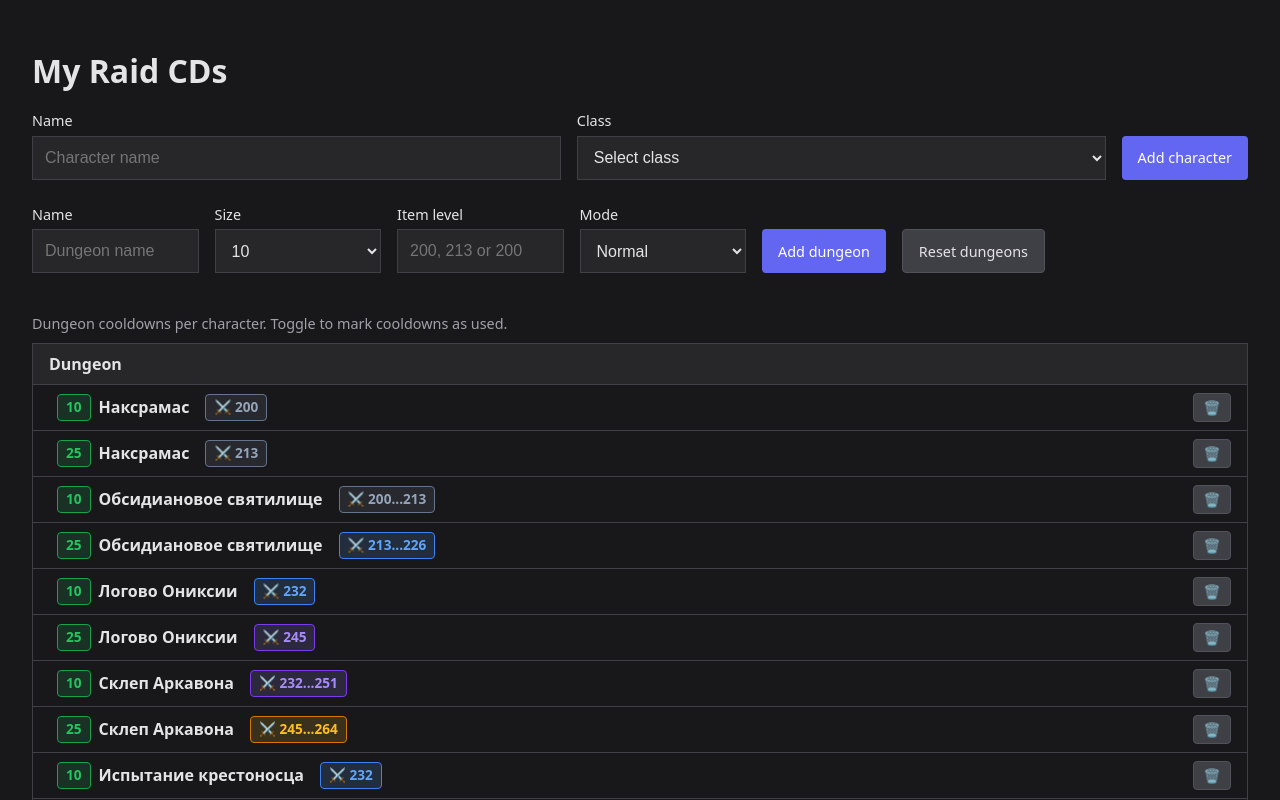
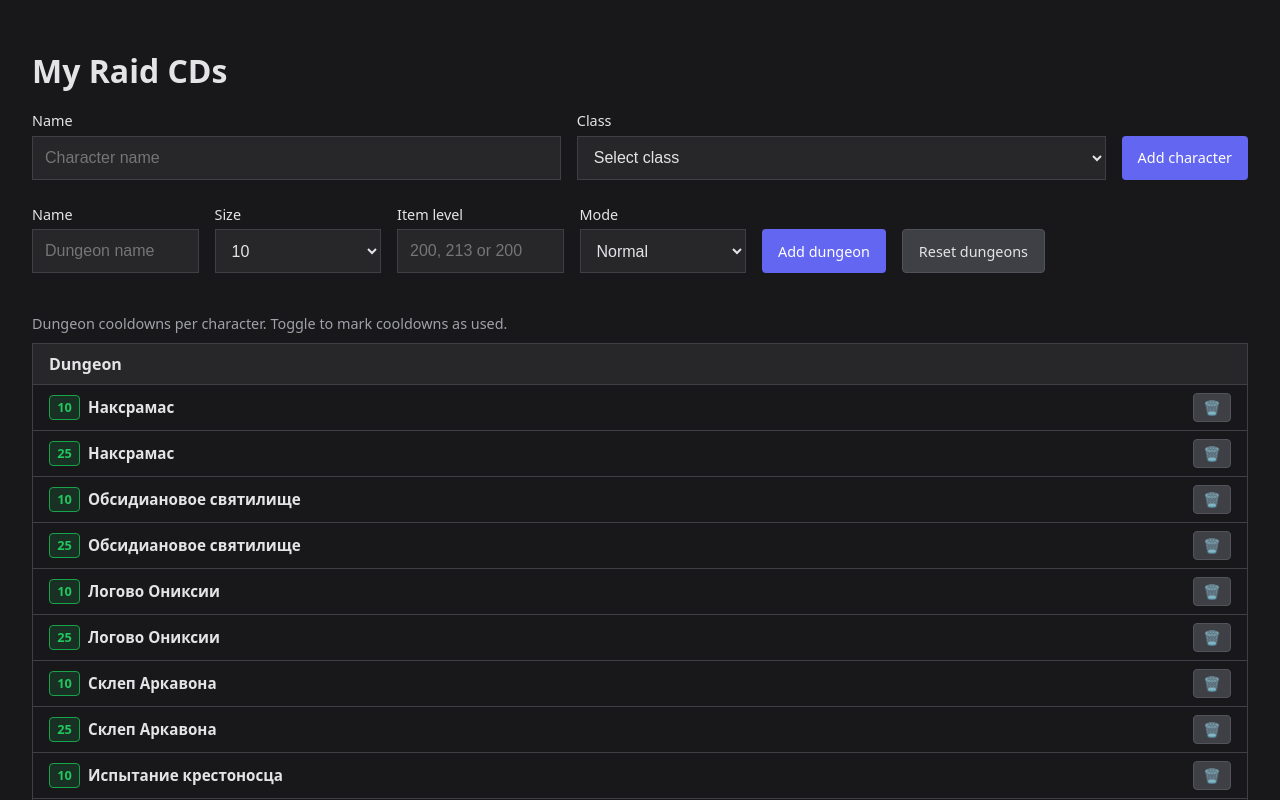
Before and after one commit to sergimax/my-raid-cds, a React (Vite) app: page / in a window 1280 px wide. Shown: the top 800 px of the page. Built offline with nearby package versions, Linux system fonts and the light colour scheme.

Commit message:
refactor(dungeon-table): remove item level tier calculation and update styles for improved layout and readability

```diff
--- a/src/components/dungeon-table/index.tsx
+++ b/src/components/dungeon-table/index.tsx
@@ -1,15 +1,6 @@
 import { DungeonMode } from "../../types/dungeons.ts";
 import type { DungeonTableProps } from "./types";
 import "./styles.css";
-
-function getItemLevelTier(itemLevel: number[]): number {
-  if (itemLevel.length === 0) return 1;
-  const max = Math.max(...itemLevel);
-  if (max >= 260) return 4;
-  if (max >= 240) return 3;
-  if (max >= 220) return 2;
-  return 1;
-}
 
 export function DungeonTable({
   dungeons,
@@ -76,21 +67,18 @@ export function DungeonTable({
         {dungeons.map((dungeon) => (
           <tr key={dungeon.id}>
             <td className="dungeon-table-sticky-col">
-              <div className="dungeon-table-dungeon-cell">
+              <div
+                className="dungeon-table-dungeon-cell"
+                title={`Item level: ${dungeon.itemLevel.join("...")}`}
+              >
                 <span
                   className={`dungeon-mode dungeon-mode--${
                     dungeon.mode === DungeonMode.HEROIC ? "heroic" : "normal"
                   }`}
                 >
                   {dungeon.size}
-                  {dungeon.mode === DungeonMode.HEROIC ? " 💀" : ""}
                 </span>
                 <span className="dungeon-name">{dungeon.name}</span>
-                <span
-                  className={`dungeon-item-level dungeon-item-level--tier-${getItemLevelTier(dungeon.itemLevel)}`}
-                >
-                  ⚔️ {dungeon.itemLevel.join("...")}
-                </span>
                 <button
                   type="button"
                   className="delete-dungeon-btn"
--- a/src/components/dungeon-table/styles.css
+++ b/src/components/dungeon-table/styles.css
@@ -10,7 +10,7 @@
   z-index: 1;
   background: #18181b;
   box-shadow: 4px 0 12px rgba(0, 0, 0, 0.4);
-  min-width: 140px;
+  min-width: 120px;
 }
 
 .dungeon-table th.dungeon-table-sticky-col {
@@ -46,12 +46,12 @@
 .dungeon-table .dungeon-name {
   font-weight: 600;
   color: #e4e4e7;
+  font-size: 0.95em;
 }
 
 .dungeon-table .dungeon-mode {
-  margin-left: 0.5rem;
-  padding: 0.15rem 0.5rem;
-  font-size: 0.85em;
+  padding: 0.1rem 0.4rem;
+  font-size: 0.75em;
   font-weight: 600;
   border-radius: 4px;
   border: 1px solid;
@@ -66,39 +66,6 @@
 .dungeon-table .dungeon-mode--heroic {
   color: #f59e0b;
   background-color: rgba(245, 158, 11, 0.15);
-  border-color: #d97706;
-}
-
-.dungeon-table .dungeon-item-level {
-  margin-left: 0.5rem;
-  padding: 0.15rem 0.5rem;
-  font-size: 0.85em;
-  font-weight: 600;
-  border-radius: 4px;
-  border: 1px solid;
-}
-
-.dungeon-table .dungeon-item-level--tier-1 {
-  color: #94a3b8;
-  background-color: rgba(148, 163, 184, 0.12);
-  border-color: #64748b;
-}
-
-.dungeon-table .dungeon-item-level--tier-2 {
-  color: #60a5fa;
-  background-color: rgba(96, 165, 250, 0.15);
-  border-color: #3b82f6;
-}
-
-.dungeon-table .dungeon-item-level--tier-3 {
-  color: #a78bfa;
-  background-color: rgba(167, 139, 250, 0.15);
-  border-color: #7c3aed;
-}
-
-.dungeon-table .dungeon-item-level--tier-4 {
-  color: #fbbf24;
-  background-color: rgba(251, 191, 36, 0.15);
   border-color: #d97706;
 }
 
@@ -260,21 +227,14 @@
 .dungeon-table-dungeon-cell {
   display: flex;
   align-items: center;
-  gap: 0.35rem 0.5rem;
+  gap: 0.5rem;
   flex-wrap: wrap;
 }
 
-.dungeon-table .dungeon-mode,
-.dungeon-table .dungeon-item-level {
-  font-size: 0.8em;
-  padding: 0.1rem 0.4rem;
-}
-
 @media (min-width: 640px) {
-  .dungeon-table .dungeon-mode,
-  .dungeon-table .dungeon-item-level {
-    font-size: 0.85em;
-    padding: 0.15rem 0.5rem;
+  .dungeon-table .dungeon-mode {
+    font-size: 0.8em;
+    padding: 0.12rem 0.45rem;
   }
 }
 
```
